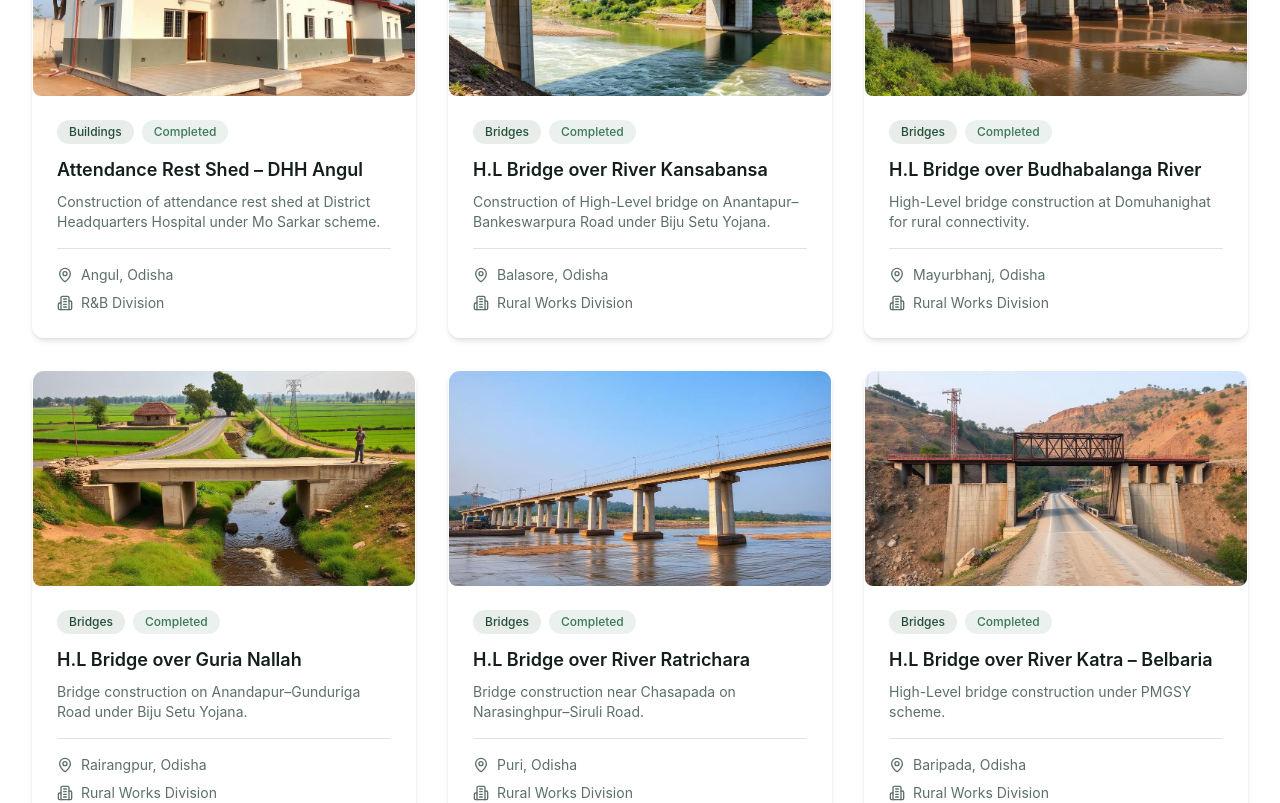
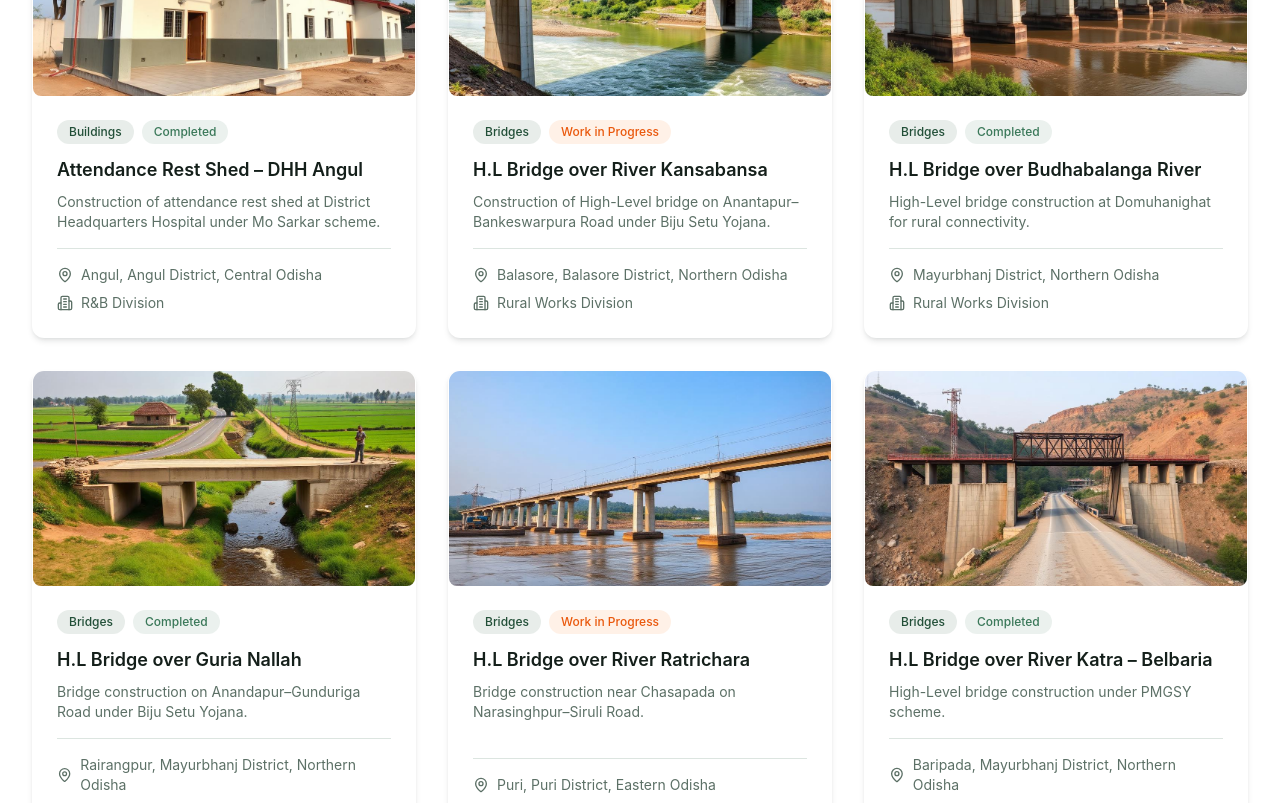
Before and after one commit to Muzammil-Ahm3d/sajineesh_properties, a React (Vite) app: page /projects in a window 1280 px wide. Shown: the part 1800-2603 px from the top of the page. Built offline with nearby package versions, Linux system fonts and the light colour scheme; the HTML template or start-up script is replaced by a standard one.

Commit message:
Update Projects with zones/status, add Machinery to Services, and refine About page content

```diff
--- a/src/pages/About.tsx
+++ b/src/pages/About.tsx
@@ -90,21 +90,16 @@ const About = () => {
               <div>
                 <span className="text-primary font-semibold">Our Story</span>
                 <h2 className="heading-section mt-2 mb-6">
-                  Sajineesh Bikkina Construction Pvt. Ltd.
+                  Sajineesh Construction Pvt. Ltd.
                 </h2>
                 <p className="text-muted-foreground mb-4">
-                  Established in 2011, Sajineesh Bikkina Construction Pvt. Ltd. has grown to become
-                  a trusted A-Class Government Contractor, specializing in critical infrastructure
-                  projects across Odisha and neighboring states.
+                  Sajineesh Bikkina entered the construction industry in 2011 at a young age. He began his career as a site supervisor, gaining hands-on experience in project execution and site management.
                 </p>
                 <p className="text-muted-foreground mb-4">
-                  With over 13 years of experience and ₹100+ crores worth of successfully executed
-                  projects, we have built a reputation for quality, reliability, and timely delivery
-                  in bridge construction, road infrastructure, building construction, and irrigation works.
+                  Over the years, he progressed to working as a subcontractor and later established himself as an independent contractor.
                 </p>
                 <p className="text-muted-foreground">
-                  Our expertise spans across various government schemes including Biju Setu Yojana,
-                  PMGSY, and projects under R&B and Rural Works divisions.
+                  He is currently an A-Class licensed contractor, undertaking government and infrastructure works in Odisha, Bhubaneswar.
                 </p>
               </div>
             </ScrollReveal>
@@ -126,6 +121,8 @@ const About = () => {
           </div>
         </div>
       </section>
+
+
 
       {/* Founder Section */}
       <section className="section-padding bg-grey-lighter">
@@ -219,6 +216,29 @@ const About = () => {
         </div>
       </section >
 
+      {/* Departments Worked With */}
+      <section className="section-padding">
+        <div className="container-wide">
+          <ScrollReveal>
+            <div className="text-center mb-12">
+              <h2 className="heading-section">Departments Worked With</h2>
+            </div>
+            <div className="flex flex-wrap justify-center gap-6">
+              {[
+                'Roads & Buildings (R&B) Department, Odisha',
+                'Rural Works Department',
+                'Irrigation & Water Resources Department'
+              ].map((dept, index) => (
+                <div key={index} className="bg-white px-6 py-4 rounded-lg shadow-sm border border-border flex items-center gap-3 hover:border-primary hover:shadow-md hover:-translate-y-1 transition-all duration-300">
+                  <Briefcase className="w-5 h-5 text-primary" />
+                  <span className="font-medium">{dept}</span>
+                </div>
+              ))}
+            </div>
+          </ScrollReveal>
+        </div>
+      </section>
+
       {/* Why Choose Us */}
       < section className="section-padding bg-grey-lighter" >
         <div className="container-wide">
--- a/src/pages/Projects.tsx
+++ b/src/pages/Projects.tsx
@@ -32,7 +32,7 @@ const projects = [
     description: 'Construction of new road from Talcher Bus Stand to Talcher Autonomous College to improve institutional access.',
     category: 'Roads',
     department: 'R&B Division',
-    location: 'Angul, Odisha',
+    location: 'Angul, Angul District, Central Odisha',
     status: 'Completed',
     image: roadTalcher,
   },
@@ -41,7 +41,7 @@ const projects = [
     description: 'Improvement of PR Road from Raj Hotel to Hulursingha Chhak for smooth urban traffic flow.',
     category: 'Roads',
     department: 'R&B Division',
-    location: 'Angul, Odisha',
+    location: 'Angul, Angul District, Central Odisha',
     status: 'Completed',
     image: roadAngulPr,
   },
@@ -50,7 +50,7 @@ const projects = [
     description: 'Road improvement and strengthening work to enhance rural connectivity.',
     category: 'Roads',
     department: 'R&B Division',
-    location: 'Angul, Odisha',
+    location: 'Angul, Angul District, Central Odisha',
     status: 'Completed',
     image: roadMaidharpur,
   },
@@ -59,7 +59,7 @@ const projects = [
     description: 'Construction of attendance rest shed at District Headquarters Hospital under Mo Sarkar scheme.',
     category: 'Buildings',
     department: 'R&B Division',
-    location: 'Angul, Odisha',
+    location: 'Angul, Angul District, Central Odisha',
     status: 'Completed',
     image: buildingDhhAngul,
   },
@@ -68,8 +68,8 @@ const projects = [
     description: 'Construction of High-Level bridge on Anantapur–Bankeswarpura Road under Biju Setu Yojana.',
     category: 'Bridges',
     department: 'Rural Works Division',
-    location: 'Balasore, Odisha',
-    status: 'Completed',
+    location: 'Balasore, Balasore District, Northern Odisha',
+    status: 'Work in Progress',
     image: bridgeKansabansa,
   },
   {
@@ -77,7 +77,7 @@ const projects = [
     description: 'High-Level bridge construction at Domuhanighat for rural connectivity.',
     category: 'Bridges',
     department: 'Rural Works Division',
-    location: 'Mayurbhanj, Odisha',
+    location: 'Mayurbhanj District, Northern Odisha',
     status: 'Completed',
     image: bridgeBudhabalanga,
   },
@@ -86,7 +86,7 @@ const projects = [
     description: 'Bridge construction on Anandapur–Gunduriga Road under Biju Setu Yojana.',
     category: 'Bridges',
     department: 'Rural Works Division',
-    location: 'Rairangpur, Odisha',
+    location: 'Rairangpur, Mayurbhanj District, Northern Odisha',
     status: 'Completed',
     image: bridgeGuria,
   },
@@ -95,8 +95,8 @@ const projects = [
     description: 'Bridge construction near Chasapada on Narasinghpur–Siruli Road.',
     category: 'Bridges',
     department: 'Rural Works Division',
-    location: 'Puri, Odisha',
-    status: 'Completed',
+    location: 'Puri, Puri District, Eastern Odisha',
+    status: 'Work in Progress',
     image: bridgeRatrichara,
   },
   {
@@ -104,7 +104,7 @@ const projects = [
     description: 'High-Level bridge construction under PMGSY scheme.',
     category: 'Bridges',
     department: 'Rural Works Division',
-    location: 'Baripada, Odisha',
+    location: 'Baripada, Mayurbhanj District, Northern Odisha',
     status: 'Completed',
     image: bridgeKatraBelbaria,
   },
@@ -113,7 +113,7 @@ const projects = [
     description: 'Bridge construction near Argalcut on MDR-13 to Balishai road.',
     category: 'Bridges',
     department: 'Rural Works Division',
-    location: 'Jajpur, Odisha',
+    location: 'Jajpur, Jajpur District, Eastern Odisha',
     status: 'Completed',
     image: bridgeKharasrotaJajpur,
   },
@@ -122,7 +122,7 @@ const projects = [
     description: 'Bridge construction at Habalagadapatana–Baliadigidia road.',
     category: 'Bridges',
     department: 'Rural Works Division',
-    location: 'Kendrapada, Odisha',
+    location: 'Kendrapada, Kendrapara District, Eastern Odisha',
     status: 'Completed',
     image: bridgeKharasrotaSakha,
   },
@@ -131,7 +131,7 @@ const projects = [
     description: 'Bridge construction on Upperbeda–Ambadia road.',
     category: 'Bridges',
     department: 'Rural Works Division',
-    location: 'Baripada, Odisha',
+    location: 'Baripada, Mayurbhanj District, Northern Odisha',
     status: 'Completed',
     image: bridgeKatraUpperbeda,
   },
@@ -140,7 +140,7 @@ const projects = [
     description: 'Construction of bridge on Gondipani–Nabinmundhakata road.',
     category: 'Bridges',
     department: 'Rural Works Division',
-    location: 'Baripada, Odisha',
+    location: 'Baripada, Mayurbhanj District, Northern Odisha',
     status: 'Completed',
     image: bridgeGondipani,
   },
@@ -149,7 +149,7 @@ const projects = [
     description: 'Bridge construction on Jharpokharia–Sankhabhanga road.',
     category: 'Bridges',
     department: 'Rural Works Division',
-    location: 'Baripada, Odisha',
+    location: 'Baripada, Mayurbhanj District, Northern Odisha',
     status: 'Completed',
     image: bridgeKochila,
   },
@@ -246,7 +246,12 @@ const Projects = () => {
                       <span className="px-3 py-1 bg-primary/10 text-primary text-xs font-medium rounded-full">
                         {project.category}
                       </span>
-                      <span className="px-3 py-1 bg-green-light/10 text-green-light text-xs font-medium rounded-full">
+                      <span className={cn(
+                        "px-3 py-1 text-xs font-medium rounded-full",
+                        project.status === 'Completed'
+                          ? "bg-green-light/10 text-green-light"
+                          : "bg-orange-500/10 text-orange-600"
+                      )}>
                         {project.status}
                       </span>
                     </div>
--- a/src/pages/Services.tsx
+++ b/src/pages/Services.tsx
@@ -54,6 +54,17 @@ const services = [
       'Drainage Infrastructure',
     ],
     image: serviceIrrigation,
+  },
+  {
+    title: 'Machinery & Equipment',
+    description: 'Machinery Model: Mixed (Owned + Hired) - ensuring cost efficiency, flexibility, and uninterrupted execution for Government works.',
+    features: [
+      'Concrete Mixers & Road Rollers',
+      'Cranes, JCBs & Excavators',
+      'Tippers & Dumpers',
+      'Water Tankers & Compactors',
+    ],
+    image: bgInfrastructure,
   },
 ];
 
```
